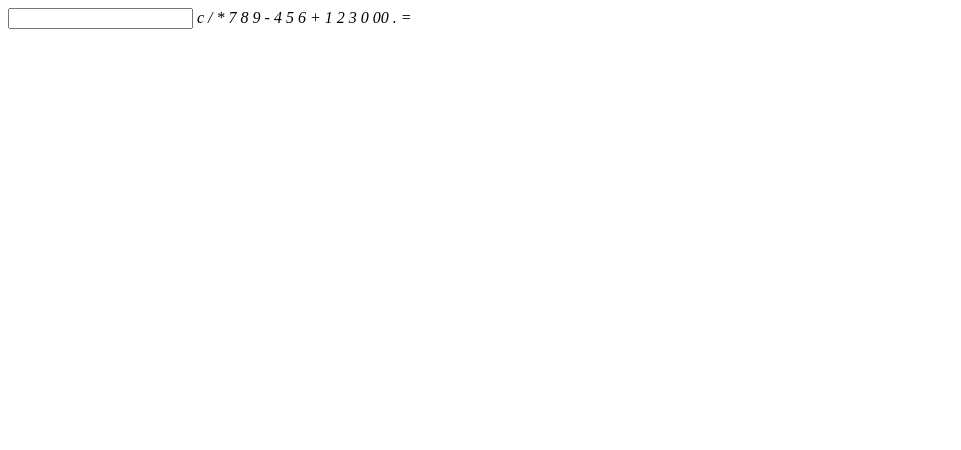
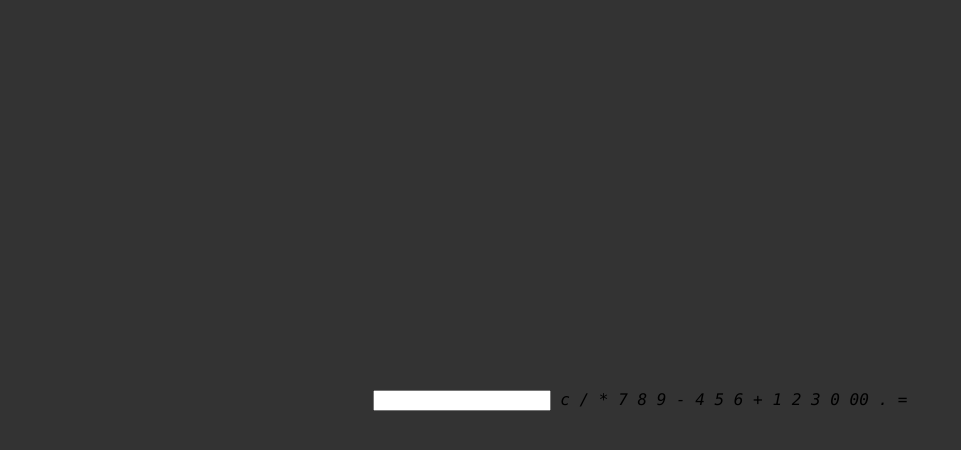
Before and after one commit to Yunis2001/Calculator, a plain HTML site: page index.html in a window 1280 px wide. Shown: the whole page, without its empty margins (0-961 px from the left). Drawn offline with Linux system fonts and the light colour scheme; files that its build step writes are made by us from their sources.

Commit message:
link css and js to the html file

```diff
--- a/css/style.css
+++ b/css/style.css
@@ -0,0 +1,14 @@
+*{
+  margin: 0;
+  padding 0;
+  box-sizing: border-box;
+  font-family: consolas;
+}
+body
+{ display: flex;
+  justify-content: center;
+  align-items: center;
+  height: 100vh;
+  background-color: #333;
+
+}
--- a/index.html
+++ b/index.html
@@ -4,6 +4,8 @@
   <meta charset="UTF-8">
   <meta name="viewport" content="width=device-width, initial-scale=1.0">
   <title>Calculator</title>
+  <link rel="stylesheet" href="style.css">
+  <script src="script.js" defer></script>
 </head>
 <div class="container">
   <form action="calculator" name ="calc">
@@ -26,8 +28,7 @@
     <span class ="num" onclick="calc.txt.value+='00'"><i>00</i></span>
     <span class ="num" onclick="calc.txt.value+='.'"><i>.</i></span>
 
-    <span class ="num" onclick="document.calc.txt.value= eval(calc.txt.value)
-    "> <i>=</i></span>
+    <span class ="num" onclick="document.calc.txt.value= eval(calc.txt.value)"> <i>=</i></span>
 
   </form>
 </div>
```
